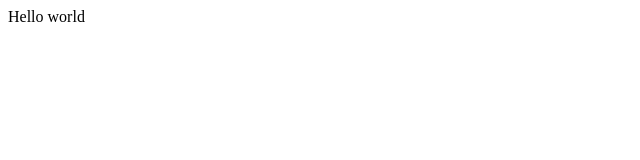
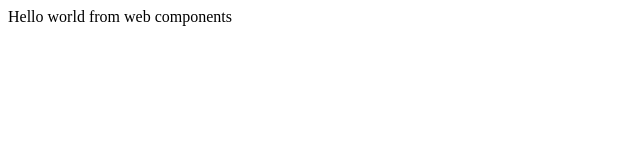
Before and after one commit to dragosgn/web-components, a website: page index.html in a window 1280 px wide. Shown: the whole page, without its empty margins (0-640 px from the left). Drawn offline with Linux system fonts and the light colour scheme.

Commit message:
serving fixed

```diff
--- a/index.html
+++ b/index.html
@@ -9,7 +9,7 @@
 </head>
 
 <body>
-    <div>Hello world</div>
+    <div>Hello world from web components</div>
     <user-card></user-card>
 </body>
 
--- a/package.json
+++ b/package.json
@@ -4,7 +4,7 @@
   "description": "",
   "main": "index.js",
   "scripts": {
-    "start": "serve index.html"
+    "start": "serve"
   },
   "keywords": [],
   "author": "",
```
Also changed, not shown: README.md.
